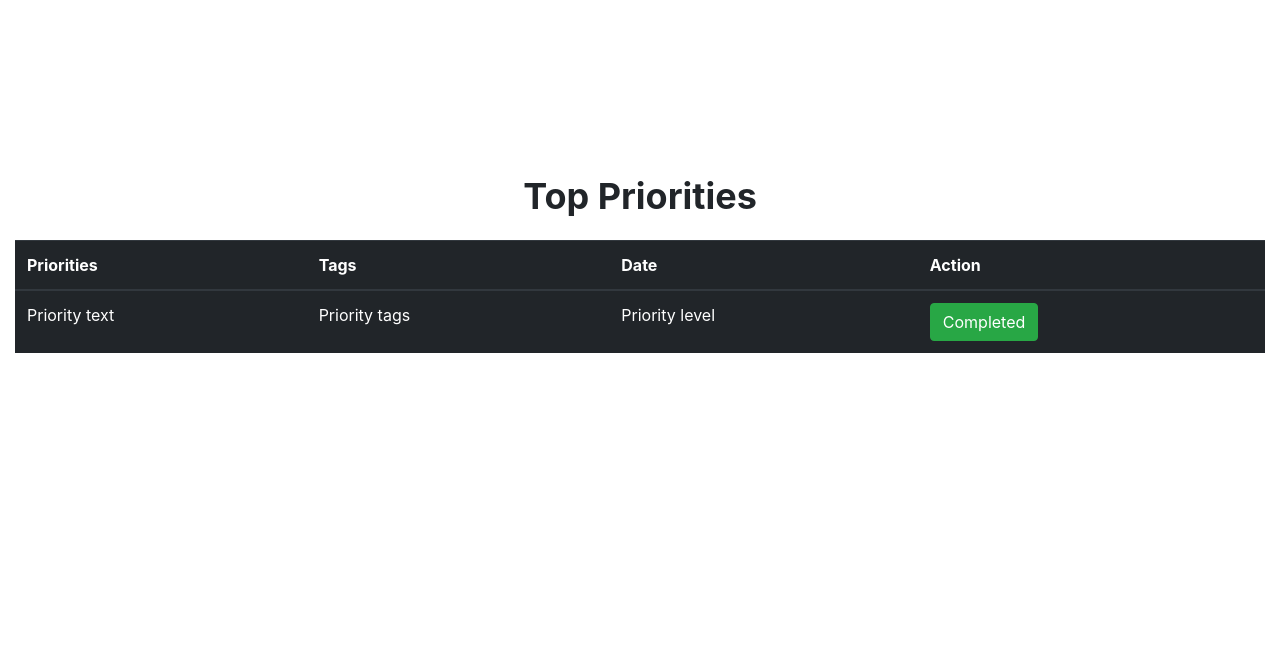
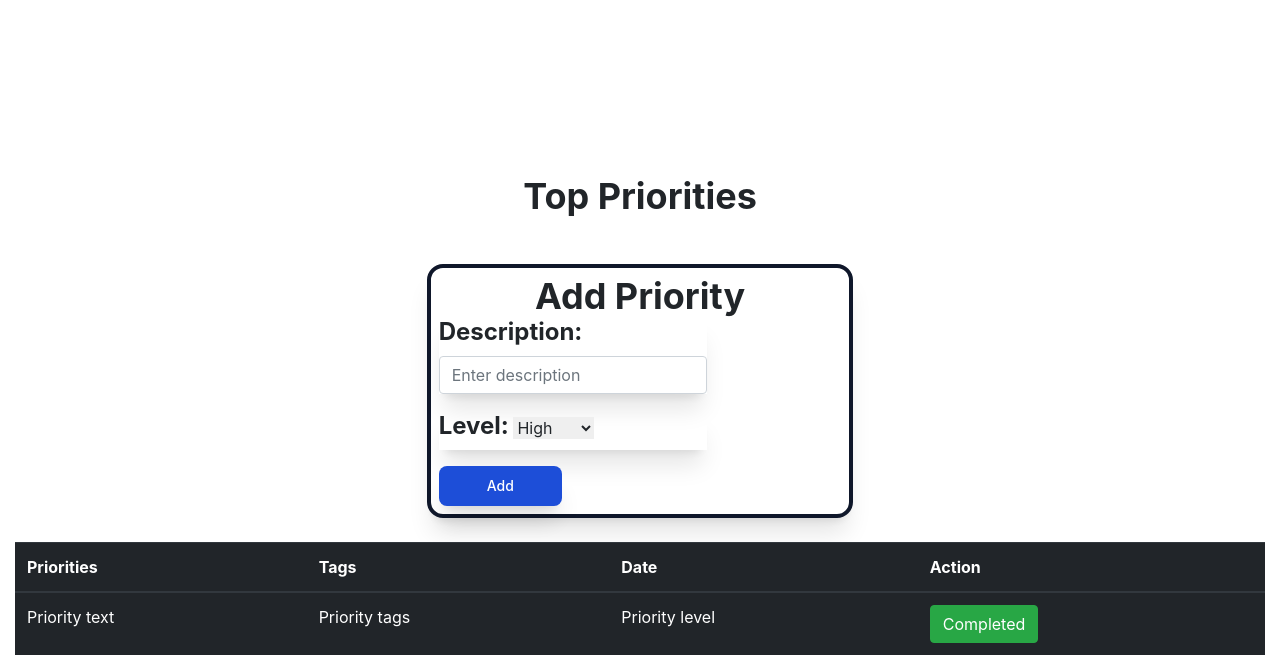
Before and after one commit to lhodina/do-it-to-it, a Flask app: page /dashboard in a window 1280 px wide. Shown: the part 423-1094 px from the top of the page. Before the commit the page ends 776 px from the top, so only its background shows below. Run offline with Flask 3, Linux system fonts and the light colour scheme; the visitor is signed in with stand-in values (Sample User, id 1); data that the repository does not hold is empty; some libraries are stand-ins or nearby versions.

Commit message:
add update and delete to priorities and add form

```diff
--- a/flask_app/models/priority.py
+++ b/flask_app/models/priority.py
@@ -28,3 +28,22 @@ class Priority:
         for result in results:
             all_priorities.append(result)
         return all_priorities
+
+    @classmethod
+    def update(cls,form_data):
+        query = """
+                UPDATE priorities
+                SET text = %(text)s,
+                level = %(level)s,
+                updated_at = now()
+                WHERE id = %(id)s;
+                """
+        return connectToMySQL(cls.DB).query_db(query,form_data)
+
+    @classmethod
+    def destroy(cls,data):
+        query = """
+                DELETE FROM priorities
+                WHERE id = %(id)s;
+                """
+        return connectToMySQL(cls.DB).query_db(query,data)
--- a/flask_app/templates/dashboard.html
+++ b/flask_app/templates/dashboard.html
@@ -88,6 +88,28 @@
     <div class="outer-container flex justify-center m-4">
         <h2 class="text-4xl font-bold">Top Priorities</h2>
     </div>
+    <div>
+        <div class="flex justify-center">
+            <div class="container m-4 p-2 border-4 border-slate-900 w-1/3 rounded-2xl shadow-xl">
+            <h2 class="flex justify-center text-4xl font-bold">Add Priority</h2>
+            <form action="/login" method="post" class="w-2/3">
+                <div class="form-group shadow-xl">
+                    <label class="text-2xl font-bold" for="text">Description:</label>
+                    <input type="textarea" class="form-control" id="text" placeholder="Enter description" name="text">
+                </div>
+                <div class="form-group shadow-xl">
+                    <label class="text-2xl font-bold" for="level">Level:</label>
+                    <select name="level" id="level">
+                        <option value="high">High</option>
+                        <option value="medium">Medium</option>
+                        <option value="low">Low</option>
+                      </select>
+                </div>
+                <button type="submit" class="px-5 py-2.5 text-sm font-medium text-white bg-blue-700 hover:bg-blue-800 focus:ring-4 focus:outline-none focus:ring-blue-300 rounded-lg text-center dark:bg-blue-600 dark:hover:bg-blue-700 dark:focus:ring-blue-800 shadow-xl">Add</button>
+            </form>
+            </div>
+        </div>
+    </div>
 
     <div class="container">
         <table class="table table-hover col dashboard-style table-dark">
```
